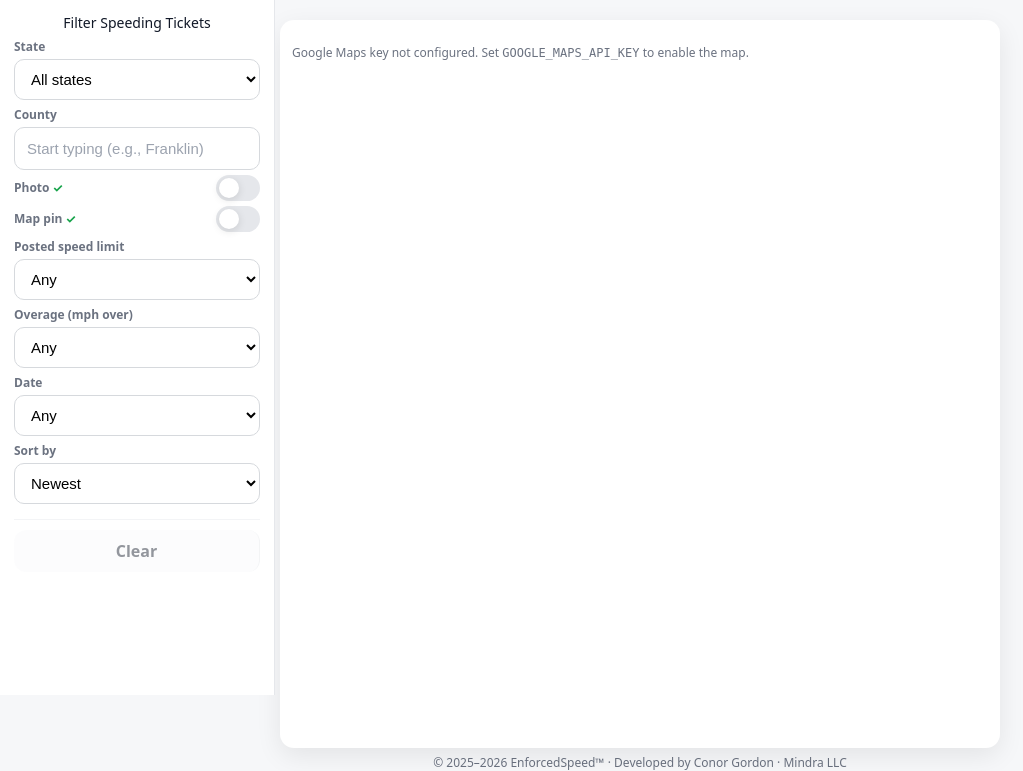
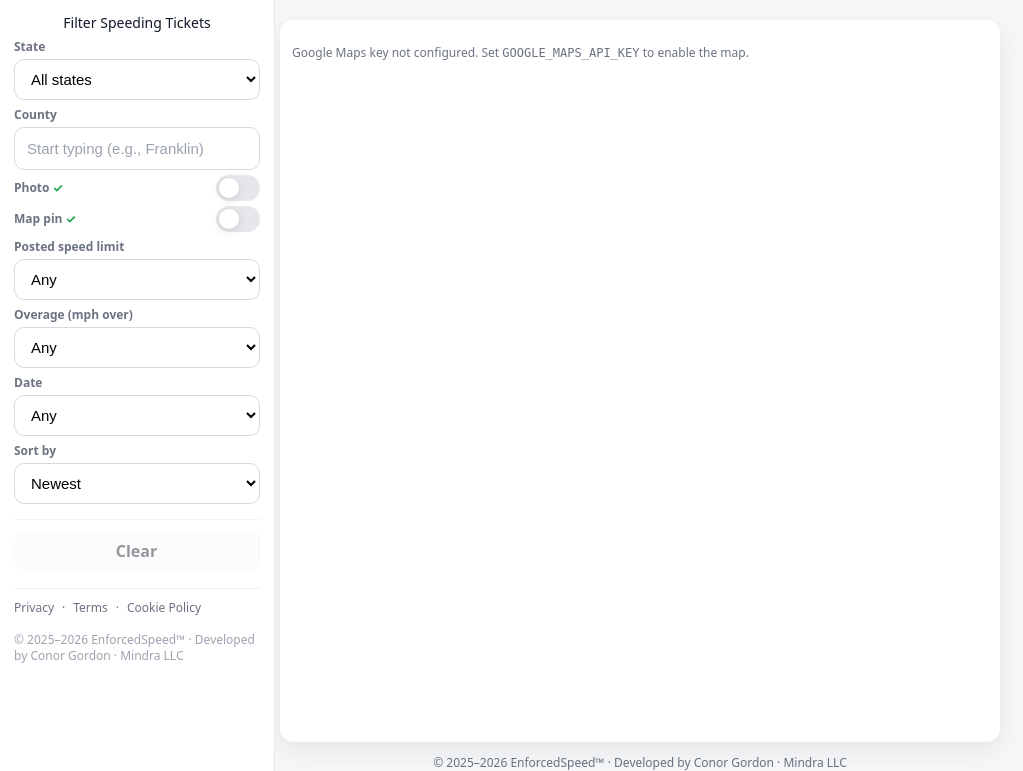
Before and after one commit to n0dr0g488/enforcedspeed, a Flask app: page /map in a window 1280 px wide. Shown: the part 63-834 px from the top of the page, without its empty margins (0-1023 px from the left). Run offline with Flask 3, Linux system fonts and the light colour scheme; data that the repository does not hold is empty; some libraries are stand-ins or nearby versions.

Commit message:
Map page: left filter panel matches Home (footer links, no scroll) + bottom buffer

```diff
--- a/templates/map_page.html
+++ b/templates/map_page.html
@@ -5,16 +5,19 @@
   /* Map page: fill the viewport (no page scroll). Allow left/right panels to scroll internally if needed. */
   html, body { height: 100%; }
   body { overflow: hidden; }
-  .home-shell.map-shell { height: calc(100vh - 64px); padding-bottom: 12px; box-sizing: border-box; } /* keep bottom breathing room so border is visible */
+  .home-shell.map-shell { height: calc(100vh - 64px); padding-bottom: 18px; box-sizing: border-box; } /* keep bottom breathing room so border is visible */
   .home-shell.map-shell .home-left,
   .home-shell.map-shell .home-center,
   .home-shell.map-shell .home-right { height: 100%; }
   /* Match Home: no inner scrollbar on the left rail */
-  .home-shell.map-shell .home-left { overflow: hidden; }
-  .home-shell.map-shell .filters-rail { height: 100%; overflow: hidden; } /* match Home: no inner scrollbar */
+  .home-shell.map-shell .home-left { overflow: hidden !important; max-height: none !important; }
+  .home-shell.map-shell .filters-rail { height: 100%; overflow: hidden !important; max-height: none !important; display: flex; flex-direction: column; } /* no inner scrollbar */
+  .home-shell.map-shell .filters-rail .filterbox { flex: 1 1 auto; }
+  .home-shell.map-shell .filters-footer-links { margin-top: auto; }
+  .home-shell.map-shell .filters-footer-links, .home-shell.map-shell .filters-footer-meta { margin-top: 10px; }
 
   /* Center map card fills available height */
-  .map-card { height: 100%; display: flex; flex-direction: column; padding: 12px; }
+  .map-card { height: 100%; display: flex; flex-direction: column; padding: 12px; margin-bottom: 18px; }
   #esMap { flex: 1 1 auto; width: 100%; height: 100%; border-radius: 14px; overflow: hidden; }
 
   /* Right panel cards */
@@ -141,6 +144,17 @@
 
 <div class="filterbox-footer">
                 <a class="filterbar-clear {% if not filters_active %}is-disabled{% endif %}" href="{{ url_for('map_view') }}">Clear</a>
+              </div>
+
+              <div class="filters-footer-links">
+                <a href="{{ url_for('privacy') }}">Privacy</a>
+                <span>·</span>
+                <a href="{{ url_for('terms') }}">Terms</a>
+                <span>·</span>
+                <a href="{{ url_for('cookie_policy') }}">Cookie Policy</a>
+              </div>
+              <div class="filters-footer-meta">
+                <div>© 2025–2026 EnforcedSpeed™ · Developed by Conor Gordon · Mindra LLC</div>
               </div>
 
             </div>
```
